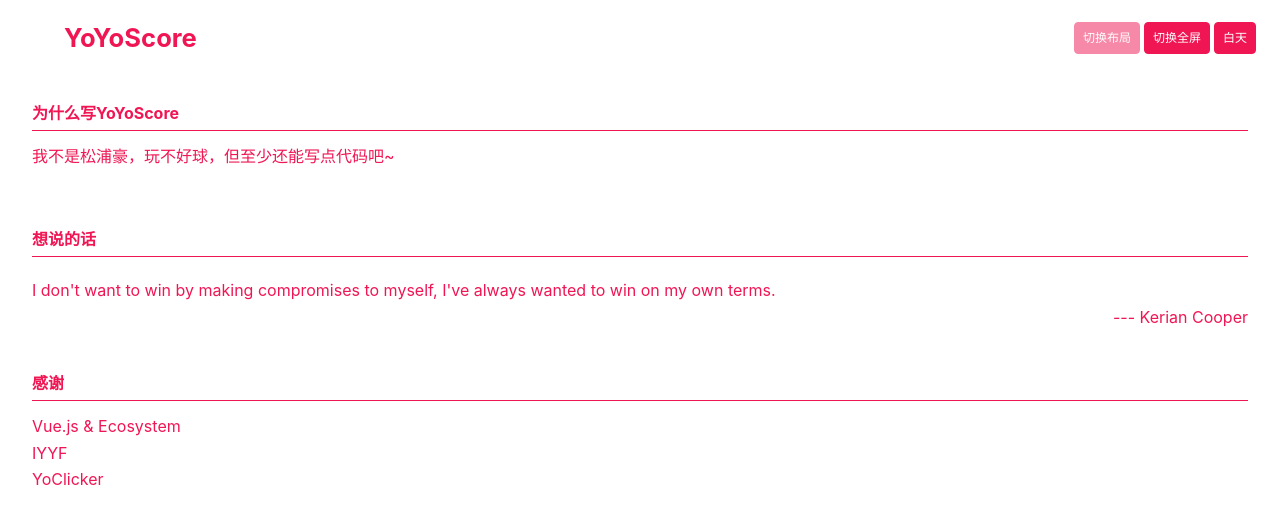
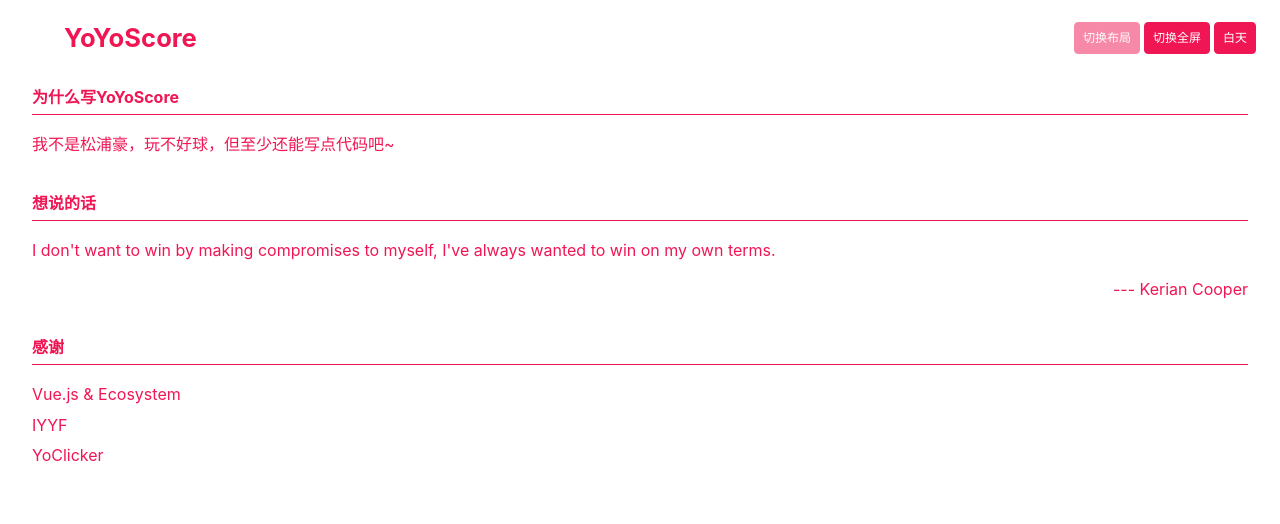
Before and after one commit to coderlxm/yoyoscore, a Vue app: page /about in a window 1280 px wide. Shown: the top 524 px of the page. Built offline with nearby package versions, Linux system fonts and the light colour scheme; some icons are missing.

Commit message:
about page adjust

```diff
--- a/src/views/AboutView.vue
+++ b/src/views/AboutView.vue
@@ -2,19 +2,19 @@
 
 </script>
 <template>
-  <div class="flex flex-col p-2 mt-10 gap-8 color-#f01654">
-    <div>
-      <p class="font-700 pb-2" style="border-bottom: 1px solid #f01654;">为什么写YoYoScore</p>
-      <p>我不是松浦豪，玩不好球，但至少还能写点代码吧~</p>
+  <div class="flex flex-col p-2 mt-10 gap-10 color-#f01654">
+    <div class="flex flex-col gap-5">
+      <div class="font-700 pb-2" style="border-bottom: 1px solid #f01654;">为什么写YoYoScore</div>
+      <div>我不是松浦豪，玩不好球，但至少还能写点代码吧~</div>
     </div>
-    <div class="flex flex-col gap-2">
-      <p class="pb-2 font-700" style="border-bottom: 1px solid #f01654;">想说的话</p>
+    <div class="flex flex-col gap-5">
+      <div class="pb-2 font-700" style="border-bottom: 1px solid #f01654;">想说的话</div>
       <div>I don't want to win by making compromises to myself, I've always wanted to win on my own terms.</div>
       <div style="align-self: flex-end;">--- Kerian Cooper</div>
     </div>
-    <div class="flex flex-col">
-      <p class="pb-2 font-700" style="border-bottom: 1px solid #f01654;">感谢</p>
-      <ul class="flex flex-col gap-2">
+    <div class="flex flex-col gap-5">
+      <div class="pb-2 font-700" style="border-bottom: 1px solid #f01654;">感谢</div>
+      <ul class="flex flex-col gap-3">
         <li>Vue.js & Ecosystem</li>
         <li>IYYF</li>
         <li>YoClicker</li>
```
